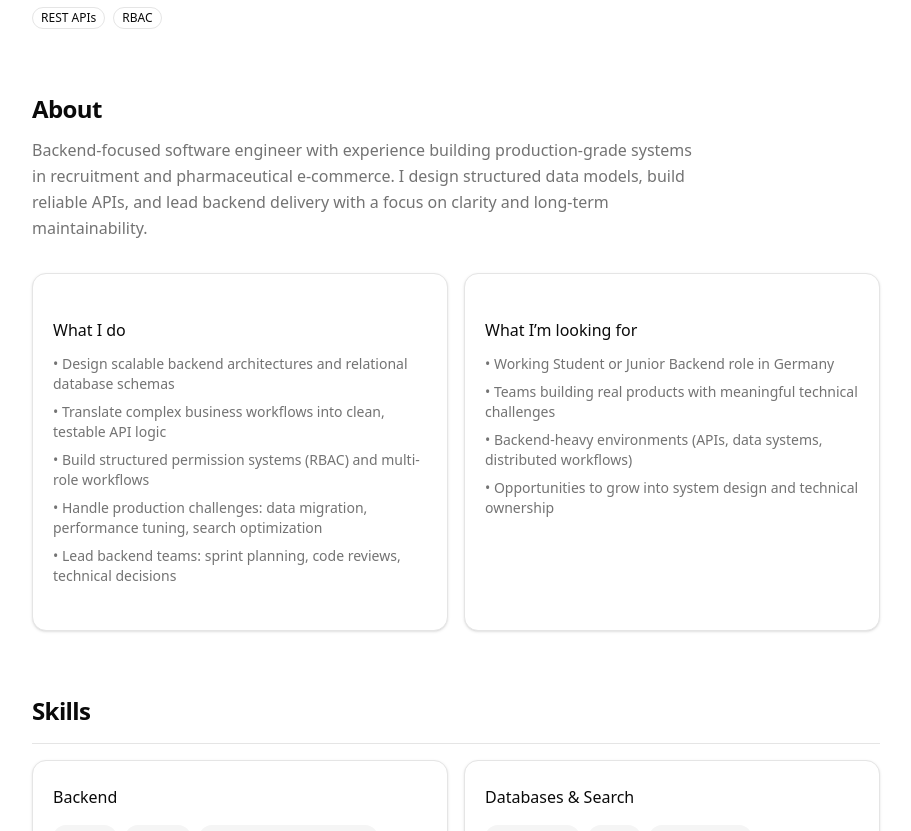
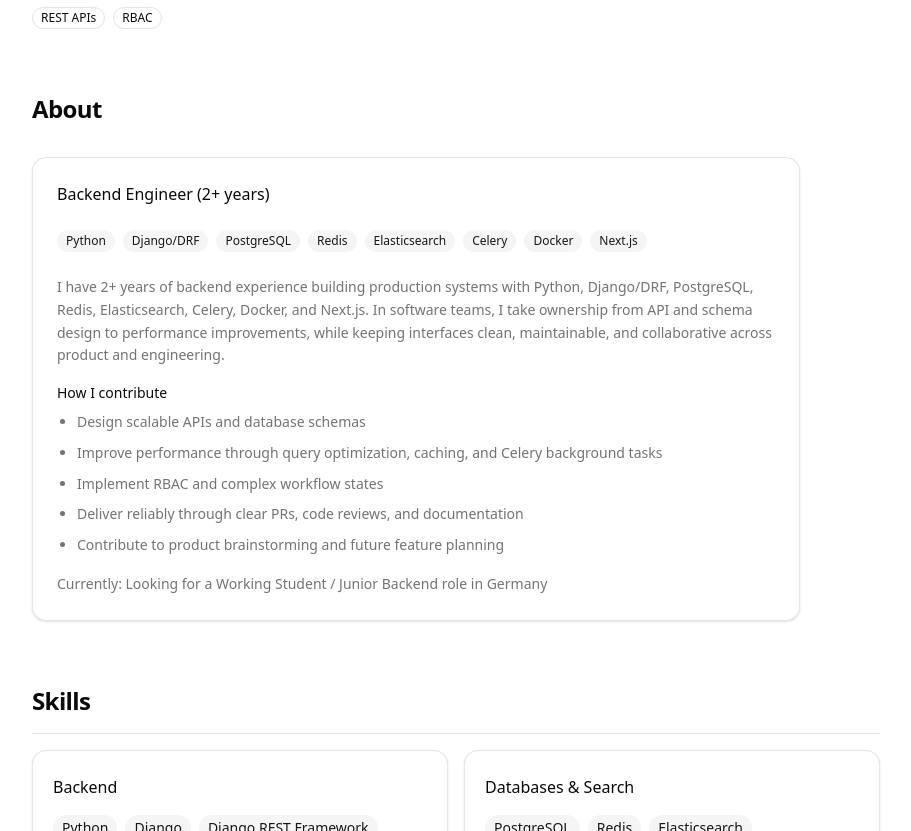
Before and after one commit to shahensaifullah/portfolio_nextjs, a Next.js app: page / in a window 1280 px wide. Shown: the part 540-1371 px from the top of the page, without its empty margins (184-1095 px from the left). Built offline with nearby package versions, Linux system fonts and the light colour scheme.

Commit message:
Redesign About section into unified i18n card

```diff
--- a/components/sections/About.tsx
+++ b/components/sections/About.tsx
@@ -1,5 +1,5 @@
-import { Card, CardContent } from "@/components/ui/card";
-import { Separator } from "@/components/ui/separator";
+import { Badge } from "@/components/ui/badge";
+import { Card, CardContent, CardHeader, CardTitle } from "@/components/ui/card";
 import type { Lang } from "@/data/i18n";
 import { i18n } from "@/data/i18n";
 
@@ -12,39 +12,36 @@ export default function About({ lang }: Props) {
 
   return (
     <div className="py-8">
-        <h2 className="text-2xl font-semibold tracking-tight">
-          {t.title}
-        </h2>
+      <h2 className="text-2xl font-semibold tracking-tight">{t.title}</h2>
 
-        <p className="mt-3 max-w-2xl text-muted-foreground leading-relaxed">
-          {t.intro}
-        </p>
+      <Card className="mt-8 max-w-3xl">
+        <CardHeader className="space-y-4">
+          <CardTitle className="text-base font-medium">{t.headline}</CardTitle>
 
-        {/*<Separator className="my-4" />*/}
+          <div className="flex flex-wrap gap-2">
+            {t.techChips.map((tech) => (
+              <Badge key={tech} variant="secondary">
+                {tech}
+              </Badge>
+            ))}
+          </div>
+        </CardHeader>
 
-        <div className="grid gap-4 sm:grid-cols-2 mt-8">
-          <Card>
-            <CardContent className="p-5">
-              <h3 className="font-medium">{t.whatIDo}</h3>
-              <ul className="mt-3 space-y-2 text-sm text-muted-foreground">
-                {t.whatIDoBullets.map((item) => (
-                    <li key={item}>• {item}</li>
+        <CardContent className="space-y-4">
+          <p className="text-sm text-muted-foreground leading-relaxed">{t.paragraph}</p>
+
+          <div className="space-y-2">
+            <h3 className="text-sm font-medium">{t.contributionTitle}</h3>
+            <ul className="list-disc space-y-2 pl-5 text-sm text-muted-foreground leading-relaxed">
+              {t.contributionBullets.map((item) => (
+                <li key={item}>{item}</li>
               ))}
             </ul>
-            </CardContent>
-          </Card>
+          </div>
 
-          <Card>
-            <CardContent className="p-5">
-              <h3 className="font-medium">{t.lookingFor}</h3>
-              <ul className="mt-3 space-y-2 text-sm text-muted-foreground">
-                {t.lookingForBullets.map((item) => (
-                    <li key={item}>• {item}</li>
-                ))}
-              </ul>
+          <p className="text-sm text-muted-foreground leading-relaxed">{t.currently}</p>
         </CardContent>
       </Card>
     </div>
-      </div>
   );
 }
--- a/data/i18n.ts
+++ b/data/i18n.ts
@@ -29,26 +29,28 @@ export const i18n = {
         },
         about: {
             title: "About",
-            intro:
-                "Backend-focused software engineer with experience building production-grade systems in recruitment and pharmaceutical e-commerce. I design structured data models, build reliable APIs, and lead backend delivery with a focus on clarity and long-term maintainability.",
-
-            whatIDo: "What I do",
-            lookingFor: "What I’m looking for",
-
-            whatIDoBullets: [
-                "Design scalable backend architectures and relational database schemas",
-                "Translate complex business workflows into clean, testable API logic",
-                "Build structured permission systems (RBAC) and multi-role workflows",
-                "Handle production challenges: data migration, performance tuning, search optimization",
-                "Lead backend teams: sprint planning, code reviews, technical decisions",
+            headline: "Backend Engineer (2+ years)",
+            techChips: [
+                "Python",
+                "Django/DRF",
+                "PostgreSQL",
+                "Redis",
+                "Elasticsearch",
+                "Celery",
+                "Docker",
+                "Next.js",
             ],
-
-            lookingForBullets: [
-                "Working Student or Junior Backend role in Germany",
-                "Teams building real products with meaningful technical challenges",
-                "Backend-heavy environments (APIs, data systems, distributed workflows)",
-                "Opportunities to grow into system design and technical ownership",
+            paragraph:
+                "I have 2+ years of backend experience building production systems with Python, Django/DRF, PostgreSQL, Redis, Elasticsearch, Celery, Docker, and Next.js. In software teams, I take ownership from API and schema design to performance improvements, while keeping interfaces clean, maintainable, and collaborative across product and engineering.",
+            contributionTitle: "How I contribute",
+            contributionBullets: [
+                "Design scalable APIs and database schemas",
+                "Improve performance through query optimization, caching, and Celery background tasks",
+                "Implement RBAC and complex workflow states",
+                "Deliver reliably through clear PRs, code reviews, and documentation",
+                "Contribute to product brainstorming and future feature planning",
             ],
+            currently: "Currently: Looking for a Working Student / Junior Backend role in Germany",
         },
         skills: {
             title: "Skills",
@@ -106,26 +108,28 @@ export const i18n = {
         },
         about: {
             title: "Über mich",
-            intro:
-                "Backend-orientierter Software Engineer mit Erfahrung in produktiven Systemen im Recruiting- und Pharma-E-Commerce-Bereich. Ich entwerfe strukturierte Datenmodelle, entwickle zuverlässige APIs und übernehme Verantwortung für Backend-Delivery mit Fokus auf Klarheit und langfristige Wartbarkeit.",
-
-            whatIDo: "Was ich mache",
-            lookingFor: "Wonach ich suche",
-
-            whatIDoBullets: [
-                "Skalierbare Backend-Architekturen und relationale Datenbankschemata entwerfen",
-                "Komplexe Business-Workflows in saubere, testbare API-Logik übersetzen",
-                "Strukturierte Permission-Systeme (RBAC) und Multi-Rollen-Workflows implementieren",
-                "Produktionsherausforderungen lösen: Datenmigration, Performance-Tuning, Search-Optimierung",
-                "Backend-Teams führen: Sprint-Planung, Code-Reviews, technische Entscheidungen",
+            headline: "Backend Engineer (2+ Jahre)",
+            techChips: [
+                "Python",
+                "Django/DRF",
+                "PostgreSQL",
+                "Redis",
+                "Elasticsearch",
+                "Celery",
+                "Docker",
+                "Next.js",
             ],
-
-            lookingForBullets: [
-                "Werkstudent oder Junior Backend Position in Deutschland",
-                "Teams, die reale Produkte mit echten technischen Herausforderungen bauen",
-                "Backend-lastige Umgebungen (APIs, Daten-Systeme, verteilte Workflows)",
-                "Möglichkeiten, in Richtung System Design und technische Verantwortung zu wachsen",
+            paragraph:
+                "Ich habe 2+ Jahre Backend-Erfahrung beim Aufbau produktiver Systeme mit Python, Django/DRF, PostgreSQL, Redis, Elasticsearch, Celery, Docker und Next.js. In Software-Teams übernehme ich Verantwortung von API- und Schema-Design bis zu Performance-Verbesserungen und sorge dabei für saubere, wartbare Schnittstellen sowie eine enge Zusammenarbeit mit Produkt und Engineering.",
+            contributionTitle: "Wie ich beitragen kann",
+            contributionBullets: [
+                "Skalierbare APIs und Datenbankschemata entwerfen",
+                "Performance verbessern durch Query-Optimierung, Caching und Celery-Background-Tasks",
+                "RBAC und komplexe Workflow-Zustände umsetzen",
+                "Zuverlässig liefern durch klare PRs, Code-Reviews und Dokumentation",
+                "Produktideen und zukünftige Features aktiv mitgestalten",
             ],
+            currently: "Aktuell: Auf der Suche nach einer Werkstudenten- / Junior-Backend-Rolle in Deutschland",
         },
         skills: {
             title: "Skills",
```
Lines whose indentation alone changed are shown as unchanged.
